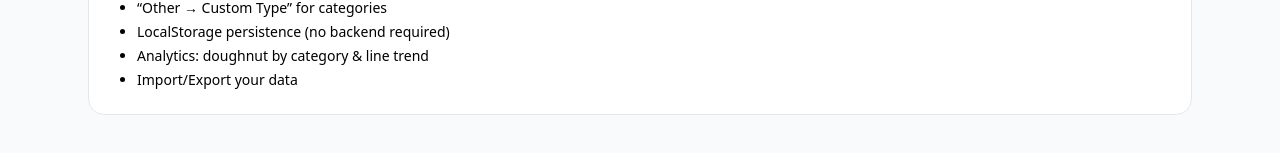
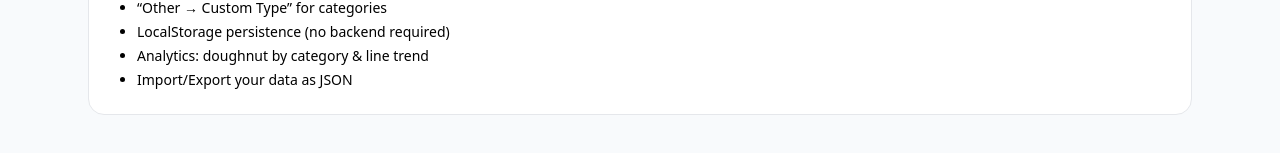
Before and after one commit to denildominic/Budget_App, a Next.js app: page /about in a window 1280 px wide. Shown: the part 247-400 px from the top of the page. Built offline with nearby package versions, Linux system fonts and the light colour scheme.

Commit message:
Minor changes

```diff
--- a/app/about/page.tsx
+++ b/app/about/page.tsx
@@ -16,7 +16,7 @@ export default function AboutPage() {
           <li>“Other → Custom Type” for categories</li>
           <li>LocalStorage persistence (no backend required)</li>
           <li>Analytics: doughnut by category & line trend</li>
-          <li>Import/Export your data</li>
+          <li>Import/Export your data as JSON</li>
         </ul>
       </section>
     </main>
```
